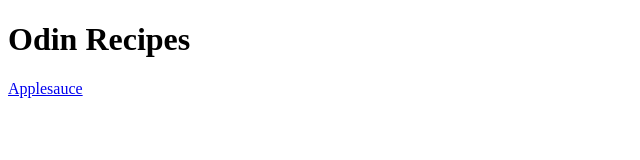
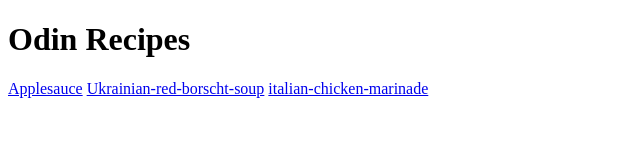
Before and after one commit to Ofatdev/odin-recipes, a plain HTML site: page index.html in a window 1280 px wide. Shown: the whole page, without its empty margins (0-640 px from the left). Drawn offline with Linux system fonts and the light colour scheme.

Commit message:
added links to other recipes

```diff
--- a/index.html
+++ b/index.html
@@ -8,6 +8,8 @@
 <body>
     <h1>Odin Recipes</h1>
     <a href="recipes/applesauce.html">Applesauce</a>
+    <a href="recipes/red-borscht-soup.html">Ukrainian-red-borscht-soup</a>
+    <a href="recipes/italian-chicken-marinade.html">italian-chicken-marinade</a>
 
 </body>
 </html>
```
